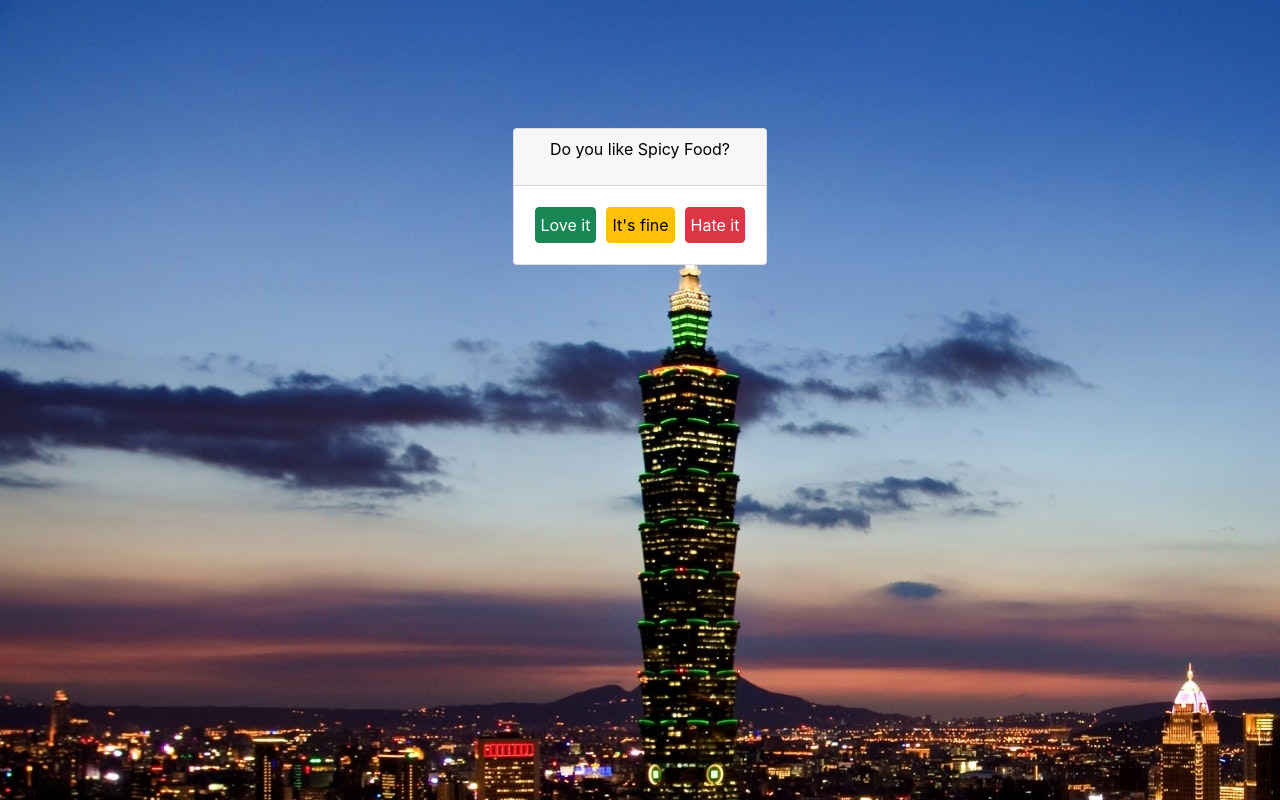
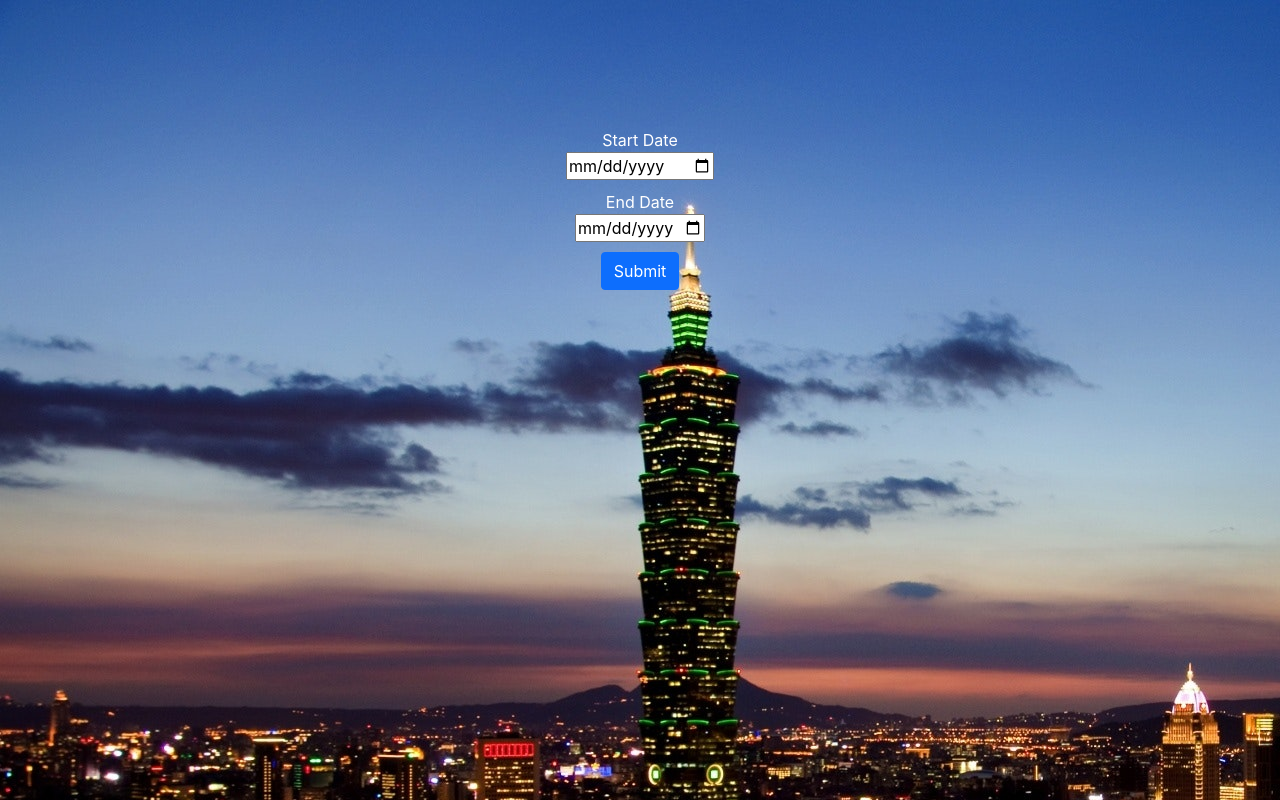
Before and after one commit to CodyGrogan/digitaltravelguide, a React (Create React App) app: page /quiz in a window 1280 px wide. Built offline with nearby package versions, Linux system fonts and the light colour scheme.

Commit message:
date selection and quiz question style changes

```diff
--- a/src/App.css
+++ b/src/App.css
@@ -34,9 +34,13 @@ body{
 .fade-out {
     visibility: hidden;
     opacity: 0;
-    transition: visibility .5s .5s, opacity .5s linear;
+    transition: visibility .2s .2s, opacity .2s linear;
 }
 
 .lineBreak{
     width: 100%;
 }
+
+.date-input{
+    margin-bottom: 10px;
+}
--- /dev/null
+++ b/src/components/DateSelector.js
@@ -0,0 +1,121 @@
+import {useState} from 'react';
+
+function DateSelector(props){
+
+    //get current date to set minimum
+    let today = new Date();
+    let dd = today.getDate();
+    let mm = today.getMonth() +1;
+    let yyyy = today.getFullYear();
+
+    if (dd<10){
+        dd = '0' + dd;
+    }
+    if (mm < 10){
+        mm = '0' + mm;
+    }
+    today = `${yyyy}-${mm}-${dd}`;
+
+
+    let defDate = nextDay(today);
+    let defMaxDate = getMaxEndDate(defDate);
+
+    const [minEnd, setMinEnd] = useState(defDate);
+    const [maxEnd, setMaxEnd] = useState(defMaxDate);
+
+
+
+
+
+  function returnDates(){
+        let start = document.getElementById('start').value;
+        let end = document.getElementById('end').value;
+        let startDate = new Date(start);
+        let endDate = new Date(end);
+        let startDateMs = startDate.getTime();
+        let endDateMs = endDate.getTime();
+        if (endDateMs > startDateMs){
+            props.setDates({start: start, end: end});
+        console.log('dates returned');
+
+        }
+        else{
+            alert('End date must be after start date')
+        }
+
+
+
+    }
+
+    function setEndDate(){
+        console.log('setEndMin fired')
+        let startDateString = document.getElementById('start').value;
+        let minend = nextDay(startDateString);
+        let maxdate =getMaxEndDate(minend);
+        setMinEnd(minend);
+        setMaxEnd(maxdate);
+
+
+
+    }
+
+    function nextDay(startDateString){
+        let startDate = new Date(startDateString);
+        let endDate = new Date(startDate);
+        endDate.setDate(startDate.getDate()+1);
+        let dd = endDate.getDate();
+        let mm = endDate.getMonth()+1;
+        let yyyy = endDate.getFullYear();
+        if (dd<10){
+            dd = '0' + dd;
+        }
+        if (mm < 10){
+            mm = '0' + mm;
+        }
+        let minEndDate = `${yyyy}-${mm}-${dd}`;
+        console.log(minEndDate);
+        return minEndDate;
+
+
+    }
+
+    function getMaxEndDate(endDateString){
+        let endDate = new Date(endDateString);
+        let maxDate = new Date(endDateString);
+        maxDate.setDate(endDate.getDate()+10);
+        let dd = maxDate.getDate();
+        let mm = maxDate.getMonth()+1;
+        let yyyy = maxDate.getFullYear();
+        if (dd<10){
+            dd = '0' + dd;
+        }
+        if (mm < 10){
+            mm = '0' + mm;
+        }
+        let maxEndDate = `${yyyy}-${mm}-${dd}`;
+        console.log(maxEndDate);
+        return maxEndDate;
+
+
+    }
+
+    return(
+        <div>
+
+        <label htmlFor="start">Start Date</label>
+       <div className="lineBreak"></div>
+       <input onChange={setEndDate} id='start' name="start" type="date" className="date-input" min={today}/>
+       <div className="lineBreak"></div>
+       <label htmlFor="end">End Date</label>
+       <div className="lineBreak"></div>
+       <input id='end' name='end' type="date" className="date-input" min={minEnd} max={maxEnd}/>
+       <div className="lineBreak"></div>
+
+       <button type="button" className="btn btn-primary" onClick={()=> returnDates()}>Submit</button>
+
+
+        </div>
+    )
+}
+
+export default DateSelector;
--- a/src/components/Quiz.js
+++ b/src/components/Quiz.js
@@ -1,19 +1,62 @@
 import { useState, useEffect } from "react";
 import QuizQuestion from "./QuizQuestion";
+import DateSelector from "./DateSelector";
 
 function Quiz(props){
 
 const [questionList, setQuestionList] = useState(['Do you like Spicy Food?', 'Do you like art galleries?', 'How about Sushi?', 'History museums?']);
 const [answerList, setAnswerList] = useState([]);
 const [currentQuestion, setCurrentQuestion] = useState(0);
+const [dates, setDates] = useState(null);
+console.log(dates);
+
+useEffect(()=>{
+   if (questionList.length == answerList.length){
+       console.log(answerList);
+       let quiz = document.getElementById('quizCon');
+       let guide = document.getElementById('guideCon');
+       quiz.hidden = true;
+       guide.hidden = false;
+
+   }
+},
+[questionList, answerList]);
+
+useEffect(()=>{
+    if (dates != null)
+    {
+        let dateCon = document.getElementById('dateCon');
+        console.log(dates)
+        dateCon.hidden = true;
+        let quiz = document.getElementById('quizCon');
+        quiz.hidden = false;
+    }
+
+},
+[dates]);
 
 
 
     return(
 
         <div className="pageCon">
+
+        <div id='dateCon'>
+            <DateSelector setDates={setDates}/>
+        </div>
+
+        <div hidden id='quizCon'>
             <QuizQuestion key={currentQuestion} question={questionList[currentQuestion]} answerList={answerList} setAnswerList={setAnswerList} currentQuestion ={currentQuestion} setCurrentQuestion ={setCurrentQuestion}  />
         </div>
+        <div hidden id='guideCon'>
+            <p>Your itinerary is under construction</p>
+            <div className="spinner-border" role="status">
+            <span className="visually-hidden">Loading...</span>
+            </div>
+        </div>
+
+        </div>
+
     )
 }
 export default Quiz;
--- a/src/components/QuizQuestion.js
+++ b/src/components/QuizQuestion.js
@@ -8,6 +8,10 @@ function QuizQuestion(props){
         console.log('submit answer clicked');
         let id = props.question;
         let thisdiv = document.getElementById(id);
+        let realbtn = document.getElementById('realbtn');
+        realbtn.hidden = true;
+        let fakebtn = document.getElementById('fakebtn');
+        fakebtn.hidden = false;
         thisdiv.className = 'fade-out';
 
         let newlist = props.answerList.slice(0);
@@ -17,7 +21,7 @@ function QuizQuestion(props){
         setTimeout(()=>{
             props.setCurrentQuestion(newCurrentQuestion);
 
-        }, 1000 );
+        }, 500 );
         console.log(props.answerList);
 
     }
@@ -29,9 +33,17 @@ function QuizQuestion(props){
             <div className="card-header"><p>{props.question}</p></div>
 
             <div className="card-body">
-            <button className="btn btn-success quiz-question" onClick={()=> submitAnswer('positive')} >Love it</button>
-            <button className="btn btn-warning quiz-question" onClick={()=> submitAnswer('neutral')} >It's fine</button>
-            <button className="btn btn-danger quiz-question" onClick={()=> submitAnswer('negative')}>Hate it</button>
+            <div id='realbtn'>
+                <button className="btn btn-success quiz-question" onClick={()=> submitAnswer('positive')} >Love it</button>
+                <button className="btn btn-warning quiz-question" onClick={()=> submitAnswer('neutral')} >It's fine</button>
+                <button className="btn btn-danger quiz-question" onClick={()=> submitAnswer('negative')}>Hate it</button>
+                </div>
+
+            <div id='fakebtn' hidden>
+                <button className="btn btn-success quiz-question" >Love it</button>
+                <button className="btn btn-warning quiz-question" >It's fine</button>
+                <button className="btn btn-danger quiz-question" >Hate it</button>
+            </div>
             <br/>
 
             </div>
```
